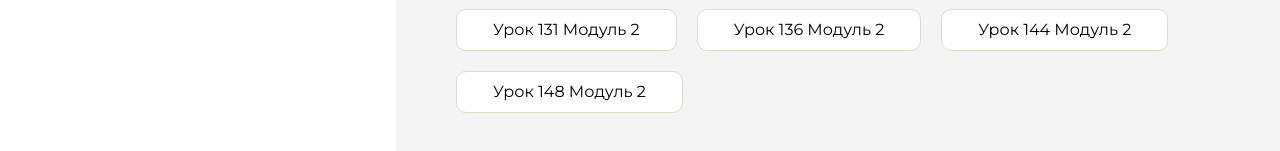
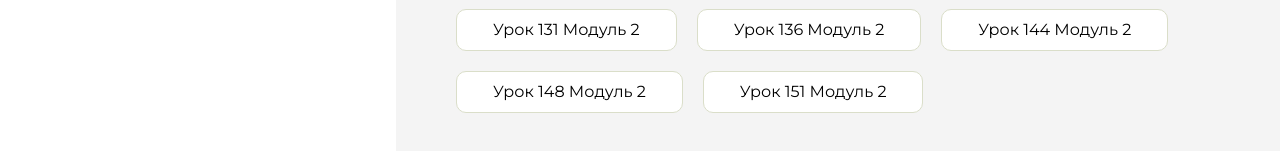
Before and after one commit to tsuruyuk1/homework, a plain HTML site: page index.html in a window 1280 px wide. Shown: the part 539-690 px from the top of the page. Drawn offline with Linux system fonts and the light colour scheme.

Commit message:
Update index.html

```diff
--- a/index.html
+++ b/index.html
@@ -111,6 +111,7 @@
                     <li class="content__list-item"><a href="layout3/index.html">Урок 136 Модуль 2</a></li>
                     <li class="content__list-item"><a href="layout3/index.html">Урок 144 Модуль 2</a></li>
                     <li class="content__list-item"><a href="layout3/index.html">Урок 148 Модуль 2</a></li>
+                    <li class="content__list-item"><a href="layout3/index.html">Урок 151 Модуль 2</a></li>
                 </ul>
             </div>
             <div class="content__block hidden" id="diplomBlock">
```
